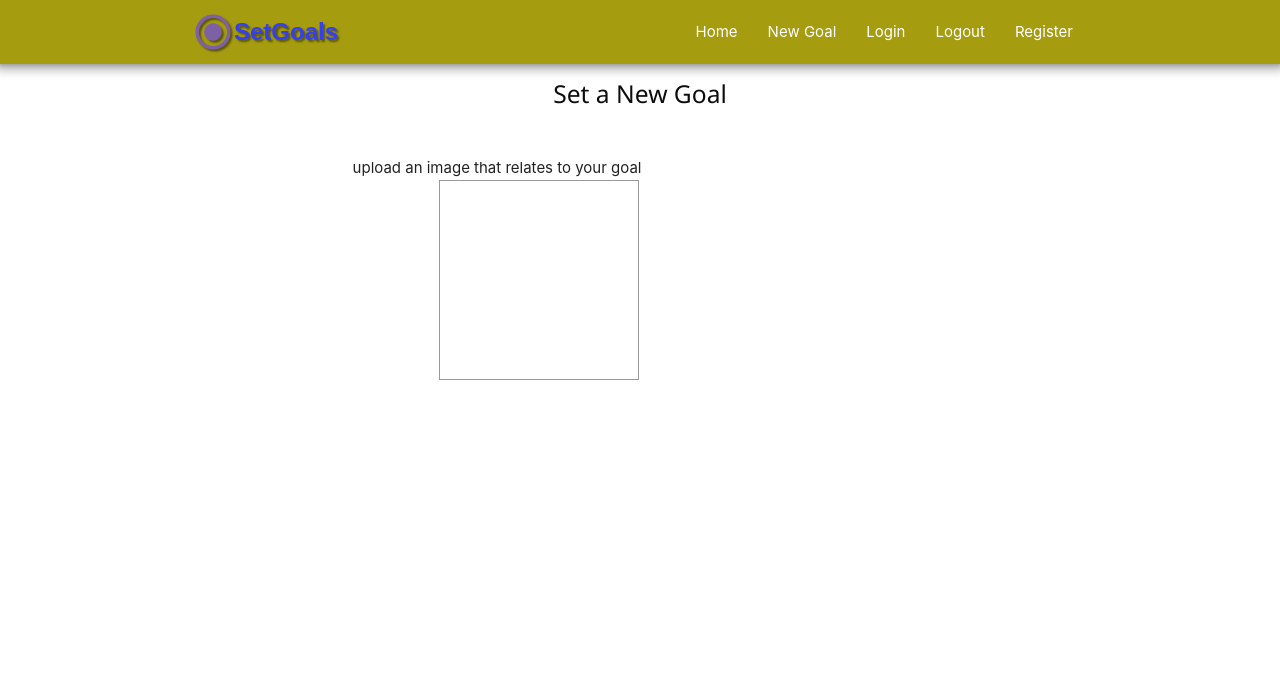
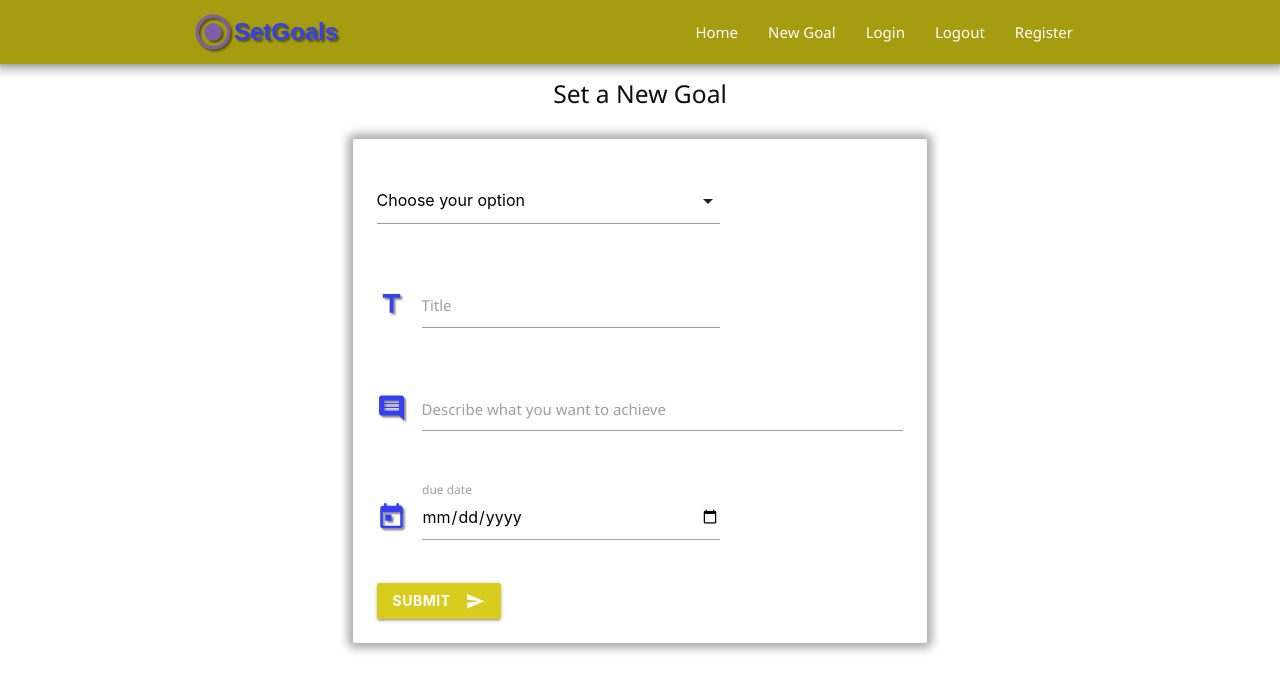
Before and after one commit to veraleitaodev/getGoals, a Flask app: page /new_goal in a window 1280 px wide. Shown: the top 692 px of the page. Run offline with Flask 2, Linux system fonts and the light colour scheme; some libraries are stand-ins or nearby versions; some web fonts are replaced.

Commit message:
add functionality to new-goal template

```diff
--- a/run.py
+++ b/run.py
@@ -90,6 +90,16 @@ def login():
 
 @app.route("/new_goal", methods=["GET", "POST"])
 def new_goal():
+    if request.method == "POST":
+        select = request.form.get("category_name")
+        new_goal = {
+                "category_name": request.form.get(str(select)),
+                "goal_title": request.form.get("goal_title"),
+                "goal_description": request.form.get("goal_description"),
+                "due_date": request.form.get("due_date"),
+            }
+        mongo.db.goals.insert_one(new_goal)
+
     return render_template("new-goal.html")
 
 
--- a/static/css/style.css
+++ b/static/css/style.css
@@ -19,13 +19,18 @@
   --color-10: #a9a9a9;
 }
 
+body {
+    font-family: "Noto Sans", sans-serif;
+}
+
 h5.center-align {
   color: var(--color-6);
   font-family: "Noto Sans", sans-serif;
 }
 
 .main-container {
-  margin-top: 50px;
+  margin-top: 24px;
+  margin-bottom: 24px;
 }
 
 /*--Navigation--*/
@@ -33,6 +38,7 @@ h5.center-align {
 .nav-wrapper {
   background-color: var(--color-4);
   box-shadow: 0px 0px 10px 5px var(--color-10);
+  min-height: 60px;
 }
 
 a.brand-logo {
@@ -76,44 +82,19 @@ i.material-icons.form-icon.prefix {
 
 /*-- new-goal page --*/
 
-/*-- code obtained at https://codepen.io/opznhaarlems/pen/mKymJy and adapted to this project--*/
-.image-file-upload {
-  display: inline-block;
-  position: relative;
-  width: 200px;
-  height: 200px;
-  border: 1px solid #999;
-  cursor: pointer;
-  overflow: hidden;
+div.card-panel.new-goal-panel {
+  background-color: var(--color-8);
+  box-shadow: 0px 0px 10px 5px var(--color-10);
+}
 
-  input[type="file"] {
-    opacity: 0.0001;
-    -webkit-transform: scale(10);
-    -webkit-transform-origin: 10px center;
-    transform: scale(10);
-    transform-origin: 10px center;
-  }
 
-  &-preview {
-    position: absolute;
-    left: 0;
-    top: 0;
-    z-index: 1;
-    width: 100%;
-    height: 100%;
-    line-height: 100px;
-    text-align: center;
-    color: #999;
-  }
+i.material-icons.new-form-icon.prefix {
+  color: var(--color-3);
+  text-shadow: 2px 2px 2px var(--color-7);
+}
 
-  img {
-    position: absolute;
-    left: 0;
-    top: 0;
-    width: 100%;
-    height: 100%;
-    object-fit: cover;
-    pointer-events: none;
-  }
+button.btn.new-submit-button {
+  background-color: var(--color-5);
+  color: var(--color-8);
+  font-weight: bold;
 }
-/*-- end of code for upload image --*/
--- a/static/js/script.js
+++ b/static/js/script.js
@@ -5,69 +5,6 @@ $(document).ready(function(){
 });
 
 
-// code obtained from https://codepen.io/opznhaarlems/pen/mKymJy
-
-function processImageUpload(e) {
-
-    var $target = $($(this).data('target'));
-    var $preview = $($(this).data('preview'));
-
-    var maxWidth = +($(this).data('max-width') || 800);
-    var maxHeight = +($(this).data('max-height') || 600);
-    var targetMime = $(this).data('mime') || 'image/jpeg';
-
-    var files = e.target.files;
-	  var imageTypes = {
-		  	'image/jpeg': 'jpg',
-  			'image/gif': 'gif',
-  			'image/png': 'png'
-	  };
-
-    if ( !files.length || !imageTypes[files[0].type] ) {
-        $target.val('');
-        $preview.html('<span class="mdi mdi-image mdi-48px"></span>');
-        return;
-    }
-
-    var reader = new FileReader();
-		reader.onload = function() {
-        var img = document.createElement("img");
-        img.onload = function() {
-          var resizedImg = imageToDataUri(img, maxWidth, maxHeight, targetMime);
-          $target.val(resizedImg);
-          $preview.html('<img src="' + resizedImg + '">');
-        }
-        img.src = event.target.result;
-    };
-    reader.readAsDataURL(files[0]);
-}
-
-function imageToDataUri(img, maxWidth, maxHeight, targetMime) {
-
-    var canvas = document.createElement('canvas');
-    var ctx = canvas.getContext("2d");
-    ctx.drawImage(img, 0, 0);
-
-    var width = img.width;
-    var height = img.height;
-
-    if (width > height) {
-        if (width > maxWidth) {
-            height *= maxWidth / width;
-            width = maxWidth;
-        }
-    } else {
-        if (height > maxHeight) {
-            width *= maxHeight / height;
-            height = maxHeight;
-        }
-    }
-    canvas.width = width;
-    canvas.height = height;
-    var ctx = canvas.getContext("2d");
-    ctx.drawImage(img, 0, 0, width, height);
-
-    return canvas.toDataURL(targetMime);
-}
-
-$(document).on('change', 'input[type="file"][data-preview]', processImageUpload);
+$(document).ready(function(){
+    $('select').formSelect();
+  });
--- a/templates/new-goal.html
+++ b/templates/new-goal.html
@@ -1,30 +1,69 @@
 {% extends "base.html" %} {% block content %}
 <h5 class="center-align">Set a New Goal</h5>
 <div class="container main-container">
-  <!--image upload section-->
   <div class="row">
-    <div class="col s12 m8 offset-m2">
-    <p>upload an image that relates to your goal</p>
-      <!--upload image file section from https://codepen.io/opznhaarlems/pen/mKymJy and adapted to this project-->
-      <div class="container my-4">
-        <form action="">
-          <label class="image-file-upload">
+    <form
+      class="col s12 m8 offset-m2"
+      method="POST"
+      action="{{ url_for('new_goal') }}"
+    >
+      <div class="card-panel new-goal-panel">
+        <!-- time frame -->
+        <div class="row">
+          <div class="input-field col s8">
+            <select
+              name="category_name
+"
+              id="category_name
+"
+              required
+            >
+              <option value="" disabled selected>Choose your option</option>
+              <option value="1">Long term</option>
+              <option value="2">Medium term</option>
+              <option value="3">Short term</option>
+            </select>
+          </div>
+        </div>
+        <div class="row">
+          <div class="input-field col s8">
+            <i class="material-icons new-form-icon prefix">title</i>
             <input
-              type="file"
-              data-target="#image"
-              data-preview="#image-preview"
-              data-max-width="300"
-              data-max-height="200"
-              data-mime="image/jpeg"
+              id="goal_title"
+              name="goal_title"
+              type="text"
+              data-length="50" required
             />
-            <input type="hidden" name="image" id="image" />
-            <div id="image-preview" class="image-file-upload-preview">
-              <span class="mdi mdi-image mdi-48px"></span>
-            </div>
-          </label>
-        </form>
+            <label for="goal_title">Title</label>
+          </div>
+        </div>
+        <div class="row">
+          <div class="input-field col s12">
+            <i class="material-icons new-form-icon prefix">comment</i>
+            <textarea
+              id="goal_description"
+              name="goal_description"
+              class="materialize-textarea"
+              data-length="200" required
+            ></textarea>
+            <label for="goal_description"
+              >Describe what you want to achieve</label
+            >
+          </div>
+        </div>
+        <div class="row">
+          <div class="input-field col s8">
+            <i class="material-icons new-form-icon prefix">today</i>
+            <input id="due_date" name="due_date" type="date" class="validate" required/>
+            <label for="due_date">due date</label>
+          </div>
+        </div>
+        <button class="btn new-submit-button" type="submit" name="submit">
+          Submit
+          <i class="material-icons right">send</i>
+        </button>
       </div>
-    </div>
+    </form>
   </div>
+  {% endblock %}
 </div>
-{% endblock %}
```
